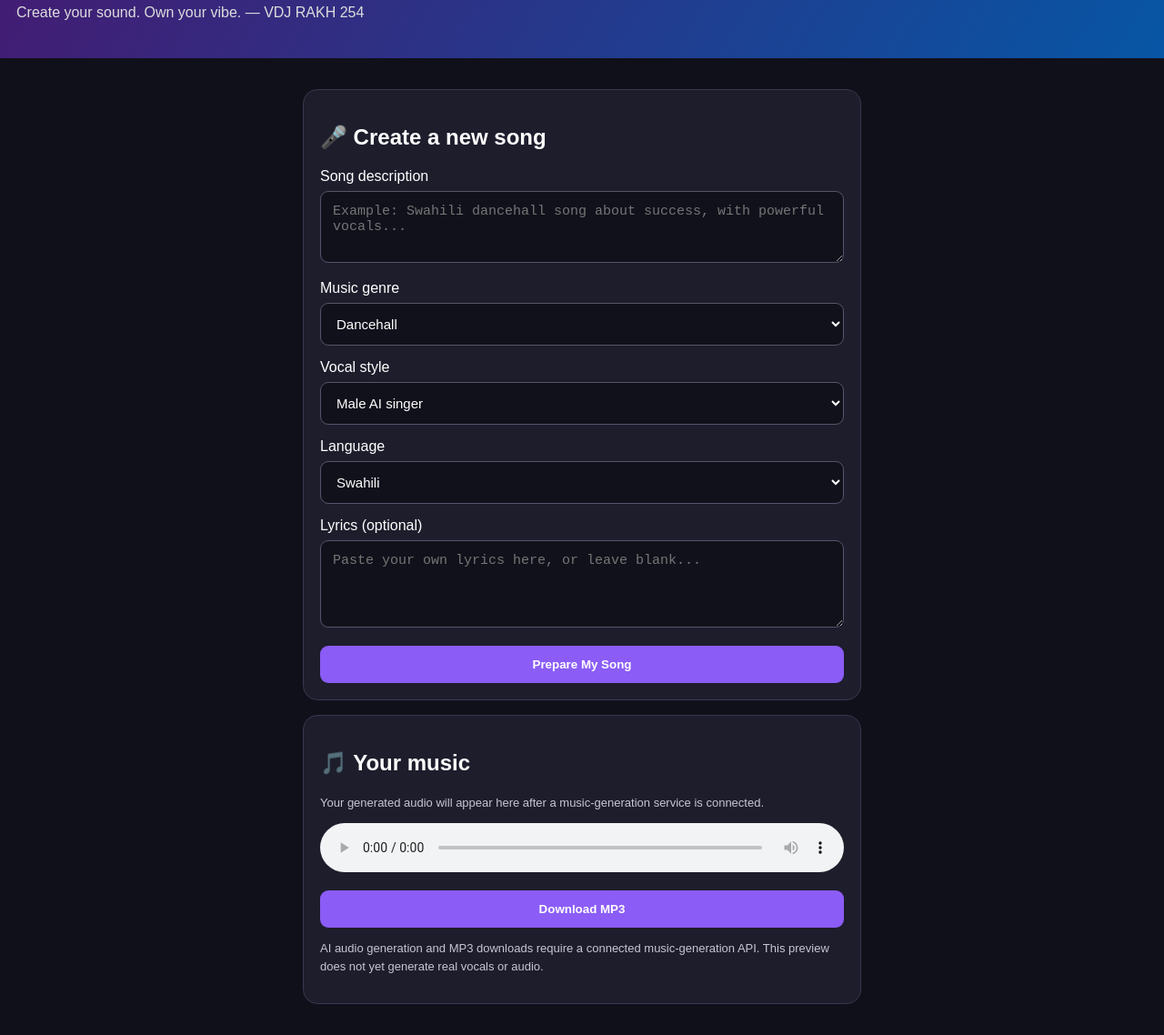
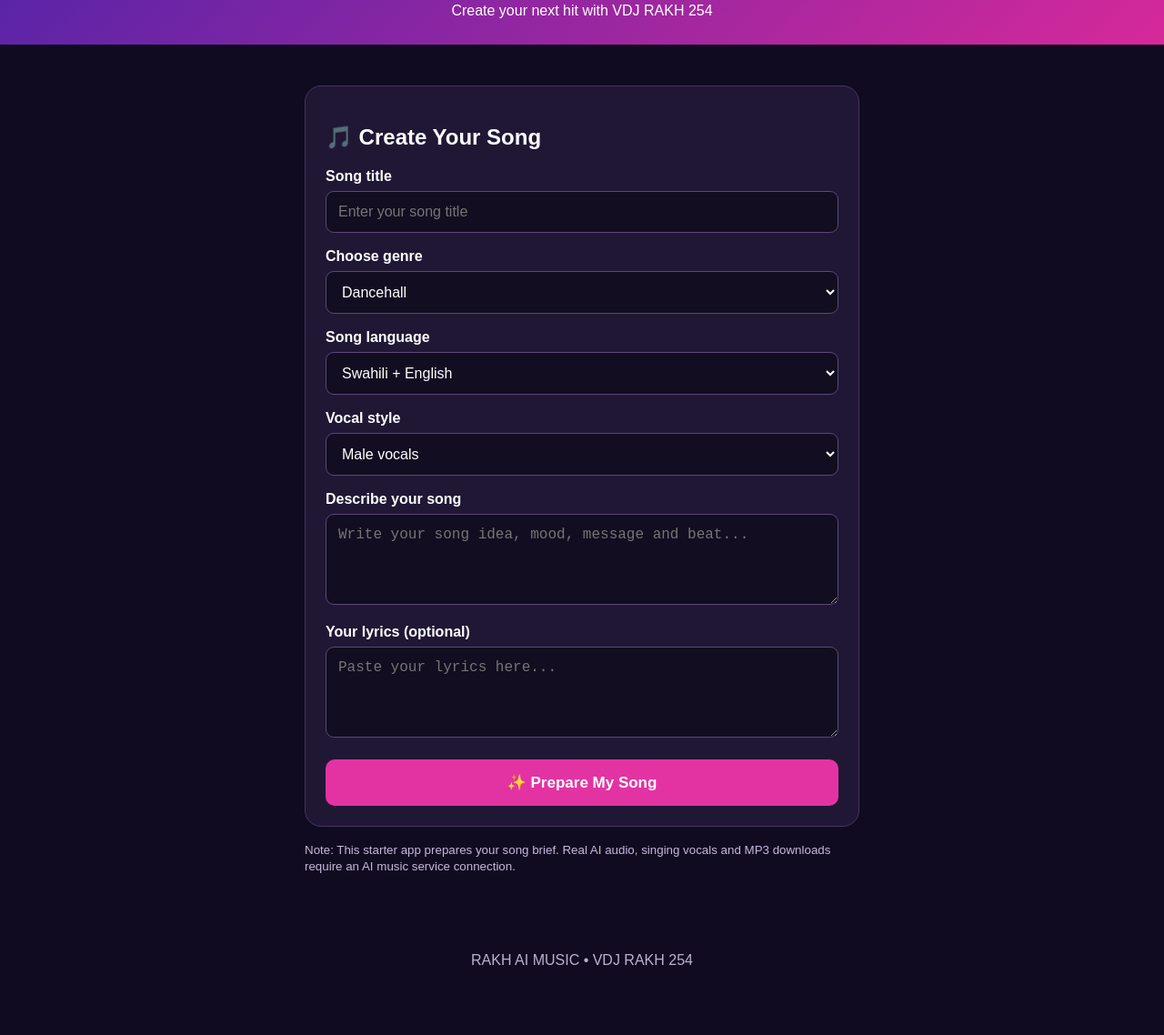
Before and after one commit to pk0758010007-oss/rakh-ai-music-generator, a plain HTML site: page index.html in a window 1280 px wide. Shown: the part 68-1206 px from the top of the page at 91% size. After the commit the page ends 1158 px from the top, so only its background shows below. Drawn offline with Linux system fonts and the light colour scheme.

Commit message:
Update RAKH AI MUSIC
Updated HTML structure and styles for improved layout and user experience.

```diff
--- a/index.html
+++ b/index.html
@@ -1,93 +1,95 @@
+
 
 <!DOCTYPE html>
 <html lang="en">
 <head>
 <meta charset="UTF-8">
-<meta name="viewport" content="width=device-width,initial-scale=1">
-<title>RAKH AI Music Generator</title>
+<meta name="viewport" content="width=device-width, initial-scale=1">
+<title>RAKH AI MUSIC</title>
 <style>
 *{box-sizing:border-box}
-body{margin:0;background:#10101b;color:white;font-family:Arial,sans-serif}
-header{padding:25px 18px;background:linear-gradient(120deg,#441b72,#0756a5)}
-h1{margin:0;font-size:27px}
-header p{color:#ddd}
-main{max-width:650px;margin:auto;padding:18px}
-.card{background:#1d1d2c;border:1px solid #38384e;border-radius:16px;padding:18px;margin:16px 0}
-label{display:block;margin:15px 0 7px}
-input,textarea,select{width:100%;padding:13px;border-radius:9px;border:1px solid #55556a;background:#11111c;color:white;font-size:15px}
-button{padding:13px;border:0;border-radius:9px;background:#8b5cf6;color:white;font-weight:bold;cursor:pointer}
-.full{width:100%;margin-top:16px}
-.note{font-size:13px;color:#c6c6d5;line-height:1.5}
-#status{white-space:pre-wrap;line-height:1.6}
+body{margin:0;background:#100b20;color:white;font-family:Arial,sans-serif}
+header{text-align:center;padding:28px 15px;background:linear-gradient(135deg,#5424a8,#d6299a)}
+header h1{margin:0;font-size:30px}
+header p{margin:8px 0 0}
+main{max-width:650px;margin:25px auto;padding:20px}
+.card{background:#201735;padding:22px;border-radius:18px;border:1px solid #493364}
+label{display:block;margin:17px 0 7px;font-weight:bold}
+input,select,textarea{width:100%;padding:13px;border-radius:9px;border:1px solid #5b4777;background:#120d20;color:white;font-size:16px}
+textarea{min-height:100px;resize:vertical}
+button{width:100%;padding:15px;margin-top:20px;border:0;border-radius:10px;background:#e333a3;color:white;font-weight:bold;font-size:17px}
+#result{display:none;margin-top:20px;padding:15px;background:#120d20;border-radius:10px;overflow-wrap:anywhere}
+small{color:#c7b8dc}
+footer{text-align:center;padding:25px;color:#bdb0d2}
 </style>
 </head>
 <body>
 <header>
 <h1>🎧 RAKH AI MUSIC</h1>
-<p>Create your sound. Own your vibe. — VDJ RAKH 254</p>
+<p>Create your next hit with VDJ RAKH 254</p>
 </header>
 <main>
 <div class="card">
-<h2>🎤 Create a new song</h2>
-<label>Song description</label>
-<textarea id="prompt" rows="3" placeholder="Example: Swahili dancehall song about success, with powerful vocals..."></textarea>
-<label>Music genre</label>
+<h2>🎵 Create Your Song</h2>
+<label for="title">Song title</label>
+<input id="title" placeholder="Enter your song title">
+<label for="genre">Choose genre</label>
 <select id="genre">
-<option>Dancehall</option>
-<option>Bongo Flava</option>
-<option>Mugithi</option>
-<option>Afrobeat</option>
-<option>Reggae</option>
-<option>Rumba</option>
-<option>Gospel</option>
-<option>Hip Hop</option>
+<option>Dancehall</option><option>Bongo Flava</option>
+<option>Mugithi</option><option>Afrobeat</option>
+<option>Reggae</option><option>Rumba</option>
+<option>Gospel</option><option>Hip Hop</option>
 </select>
-<label>Vocal style</label>
+<label for="language">Song language</label>
+<select id="language">
+<option>Swahili + English</option><option>Swahili</option>
+<option>English</option><option>Kikuyu</option>
+<option>Kikuyu + Swahili</option>
+</select>
+<label for="voice">Vocal style</label>
 <select id="voice">
-<option>Male AI singer</option>
-<option>Female AI singer</option>
-<option>Male and female duet</option>
-<option>Instrumental only</option>
+<option>Male vocals</option><option>Female vocals</option>
+<option>Male and female duet</option><option>Instrumental only</option>
 </select>
-<label>Language</label>
-<select id="language">
-<option>Swahili</option>
-<option>English</option>
-<option>Kikuyu</option>
-<option>Swahili + English</option>
-<option>Swahili + Kikuyu</option>
-</select>
-<label>Lyrics (optional)</label>
-<textarea id="lyrics" rows="4" placeholder="Paste your own lyrics here, or leave blank..."></textarea>
-<button class="full" onclick="createSong()">Prepare My Song</button>
-<div id="status" class="note"></div>
+<label for="idea">Describe your song</label>
+<textarea id="idea" placeholder="Write your song idea, mood, message and beat..."></textarea>
+<label for="lyrics">Your lyrics (optional)</label>
+<textarea id="lyrics" placeholder="Paste your lyrics here..."></textarea>
+<button onclick="prepareSong()">✨ Prepare My Song</button>
+<div id="result"></div>
 </div>
-<div class="card">
-<h2>🎵 Your music</h2>
-<p class="note">Your generated audio will appear here after a music-generation service is connected.</p>
-<audio id="player" controls style="width:100%"></audio>
-<button class="full" id="download" disabled>Download MP3</button>
-<p class="note">AI audio generation and MP3 downloads require a connected music-generation API. This preview does not yet generate real vocals or audio.</p>
-</div>
+<p><small>Note: This starter app prepares your song brief. Real AI audio, singing vocals and MP3 downloads require an AI music service connection.</small></p>
 </main>
+<footer>RAKH AI MUSIC • VDJ RAKH 254</footer>
 <script>
-function createSong(){
-const prompt=document.getElementById('prompt').value.trim();
+function prepareSong(){
+const title=document.getElementById('title').value.trim()||'Untitled Song';
 const genre=document.getElementById('genre').value;
+const language=document.getElementById('language').value;
 const voice=document.getElementById('voice').value;
-const language=document.getElementById('language').value;
+const idea=document.getElementById('idea').value.trim();
 const lyrics=document.getElementById('lyrics').value.trim();
-if(!prompt&&!lyrics){
-document.getElementById('status').textContent='Please enter a song description or lyrics first.';
-return;
-}
-document.getElementById('status').textContent=
-'Song brief prepared!\n\nGenre: '+genre+
-'\nVocals: '+voice+
-'\nLanguage: '+language+
-'\nDescription: '+(prompt||'Use supplied lyrics')+
-'\nLyrics: '+(lyrics||'To be generated')+
-'\n\nNext step: connect an AI music-generation API to create real audio.';
+const result=document.getElementById('result');
+result.style.display='block';
+result.innerHTML='';
+const heading=document.createElement('h3');
+heading.textContent='Your Song Brief: '+title;
+result.appendChild(heading);
+const details=document.createElement('p');
+details.textContent='Genre: '+genre+' | Language: '+language+' | Vocals: '+voice;
+result.appendChild(details);
+const description=document.createElement('p');
+description.textContent='Song idea: '+(idea||'Add your song idea to personalise this brief.');
+result.appendChild(description);
+const lyricHeading=document.createElement('strong');
+lyricHeading.textContent='Lyrics';
+result.appendChild(lyricHeading);
+const lyricText=document.createElement('p');
+lyricText.textContent=lyrics||'No lyrics added yet.';
+result.appendChild(lyricText);
+const note=document.createElement('p');
+note.textContent='Next step: connect an AI music generation service to create audio.';
+result.appendChild(note);
 }
 </script>
 </body>
```
